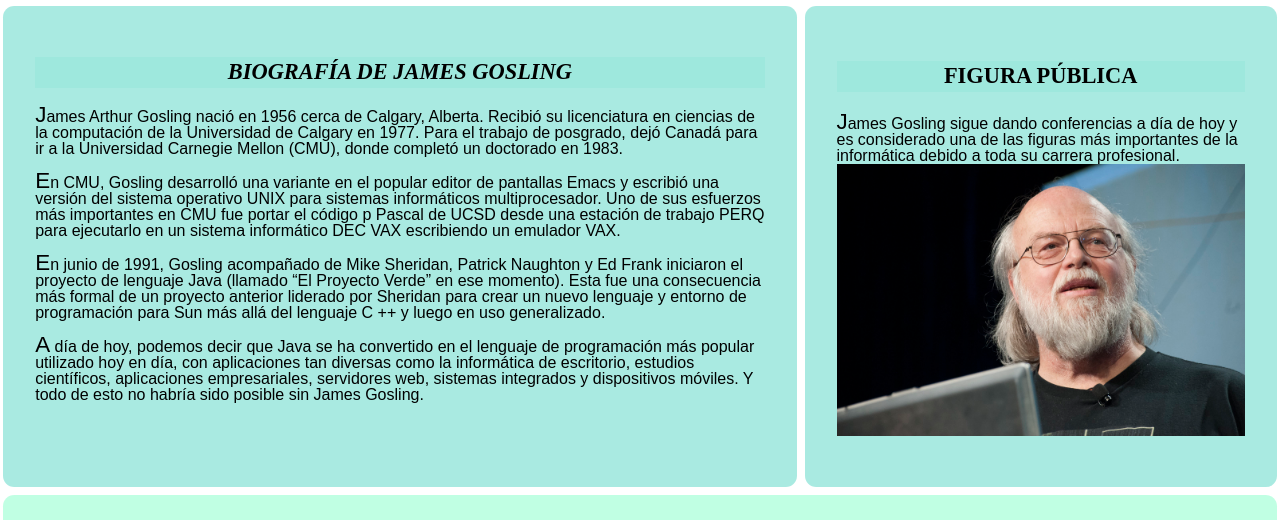
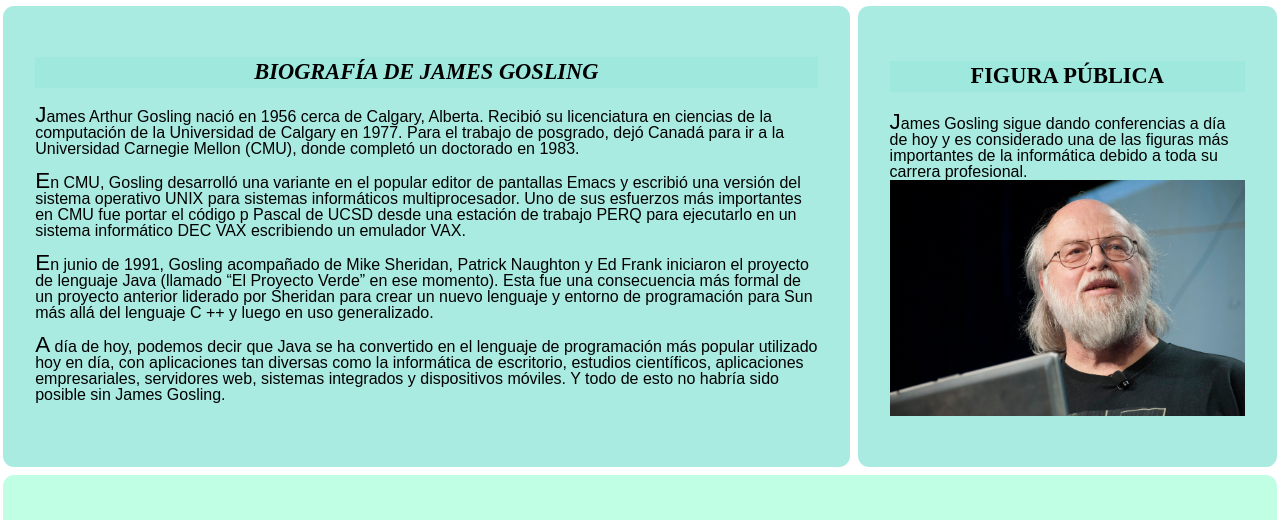
Before and after one commit to UO245110/SEW_HTML, a plain HTML site: page index.html in a window 1280 px wide. Shown: the part 155-675 px from the top of the page. Drawn offline with Linux system fonts and the light colour scheme.

Commit message:
Auto-fit

```diff
--- a/layout_dos_columnas.css
+++ b/layout_dos_columnas.css
@@ -4,7 +4,7 @@
 		  margin: 0.2em;
           display: grid;
           grid-gap: 0.5em;
-          grid-template-columns: repeat(minmax(0px, 1fr));
+          grid-template-columns: repeat(auto-fit, minmax(100px, 1fr));
           grid-template-areas:
           "header  header"
           "content content"
--- a/layout_sidebar.css
+++ b/layout_sidebar.css
@@ -4,7 +4,7 @@
 		  margin: 0.2em;
           display: grid;
           grid-gap: 0.5em;
-          grid-template-columns: repeat(minmax(0px, 1fr));
+          grid-template-columns: repeat(auto-fit, minmax(100px, 1fr));
           grid-template-areas:
           "header  header  header"
           "content content sidebar"
```
